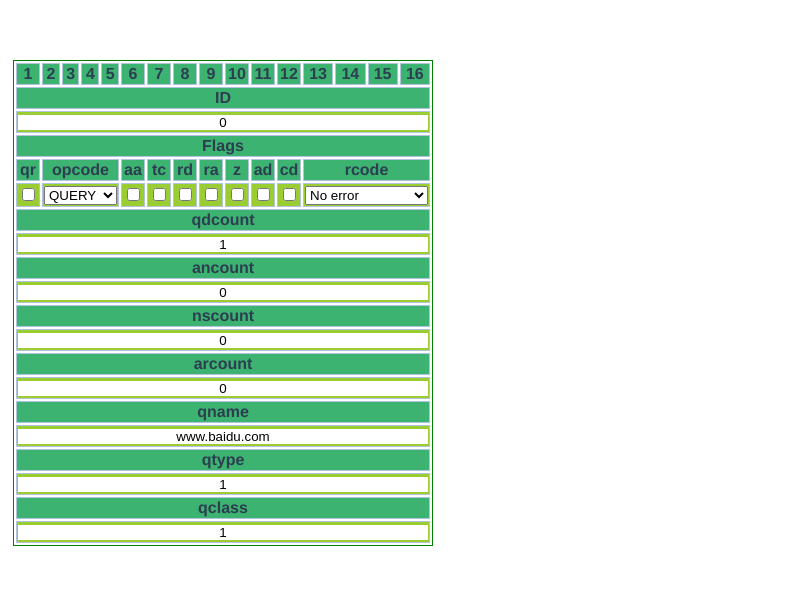
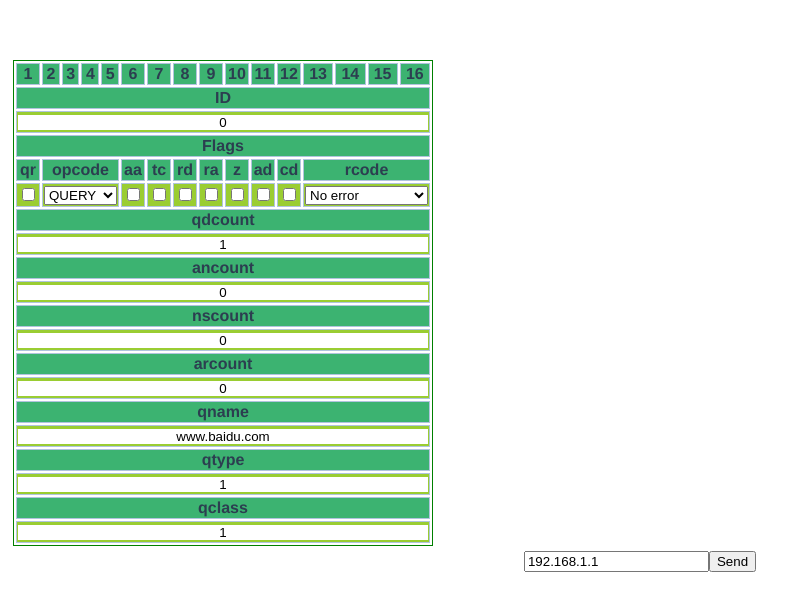
Before and after one commit to xiongmao86/dns-playground, a Vue app: page / in a window 1280 px wide. Shown: the top 610 px of the page, without its empty margins (0-806 px from the left). Built offline with nearby package versions, Linux system fonts and the light colour scheme; no server answers.

Commit message:
Add send ui.

```diff
--- a/src/components/DNSSend.vue
+++ b/src/components/DNSSend.vue
@@ -115,9 +115,10 @@
                     </tr>
                 </tbody>
             </table>
-
-
-
+            <div>
+                <input type="text" v-model="server_ip" />
+                <button id="send">Send</button>
+            </div>
         </div>
     </div>
 </template>
@@ -132,6 +133,7 @@ export default {
     },
     data: function() {
         return {
+            server_ip: "192.168.1.1",
             packet: {
                 id: 0,
                 opcode: 0,
```
